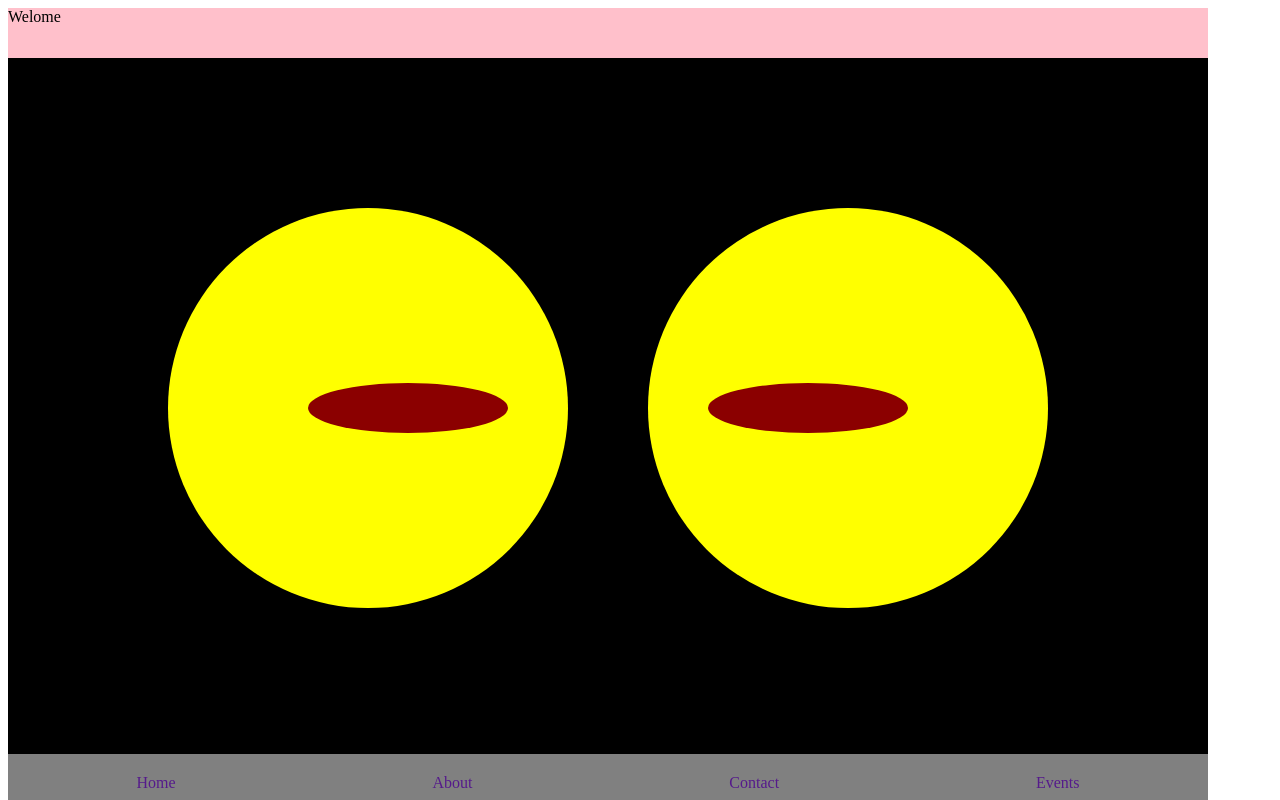
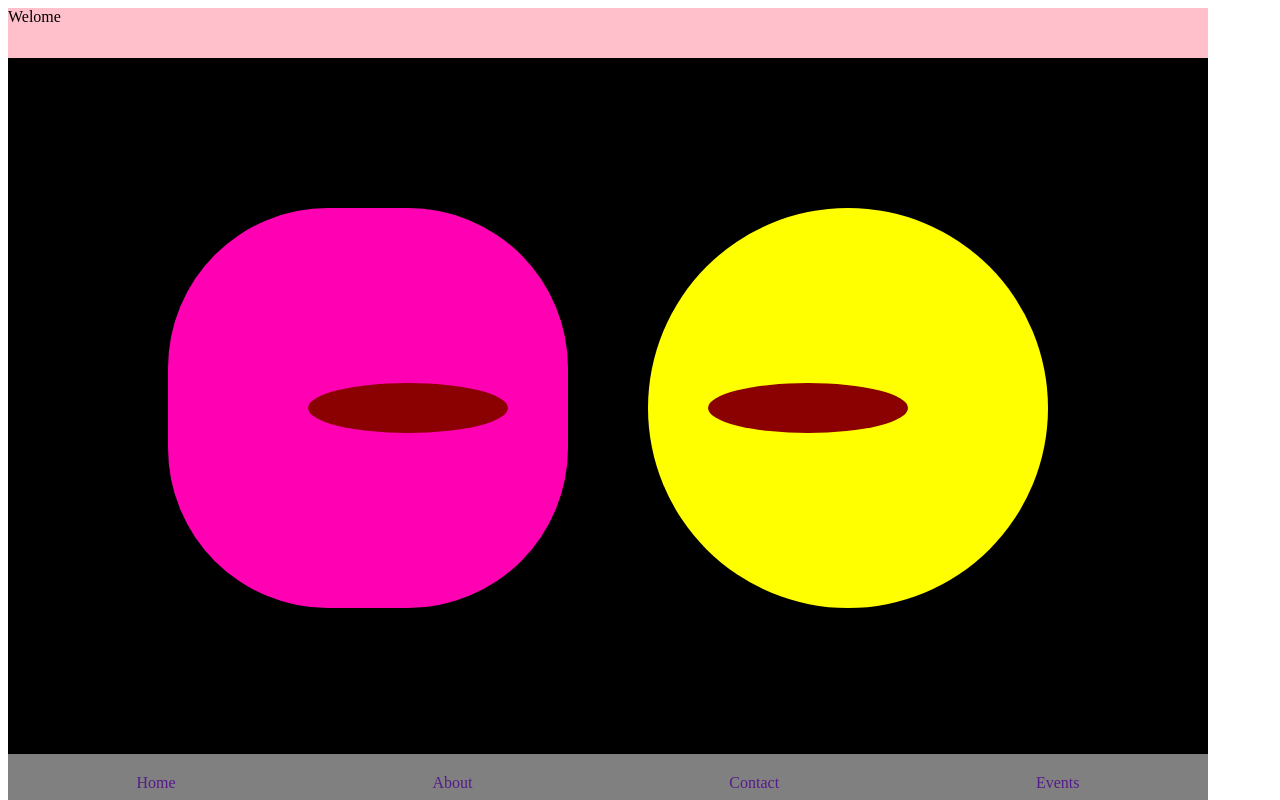
Before and after one commit to Jerwinmabalo2005/flex-activity, a plain HTML site: page Activity.html in a window 1280 px wide. Shown: the top 800 px of the page. Drawn offline with Linux system fonts and the light colour scheme.

Commit message:
updated color

```diff
--- a/Activity.html
+++ b/Activity.html
@@ -8,10 +8,9 @@
       body {
         max-width: 1200px;
       }
-      header{
+      header {
         background-color: pink;
         height: 50px;
-
       }
       .container {
         display: flex;
@@ -23,22 +22,22 @@
         align-items: center;
       }
       .box {
-        background-color: yellow;
+        background-color: rgb(255, 0, 179);
         width: 400px;
         height: 400px;
-        border-radius: 50%;
+        border-radius: 40%;
         position: relative;
         margin-right: 40px;
       }
       .box1 {
-        background-color:  darkred;
+        background-color: darkred;
         width: 200px;
         height: 50px;
         border-radius: 50%;
         position: absolute;
-        margin-right:400px;
+        margin-right: 400px;
       }
-       .box2 {
+      .box2 {
         background-color: yellow;
         width: 400px;
         height: 400px;
@@ -52,9 +51,8 @@
         height: 50px;
         border-radius: 50%;
         position: absolute;
-        margin-left:400px;
+        margin-left: 400px;
       }
-
 
       .list a {
         text-decoration: none;
@@ -87,17 +85,13 @@
   </head>
 
   <body>
-    <header>
-      Welome
-    </header>
+    <header>Welome</header>
     <div class="container">
       <div class="box"></div>
       <div class="box1"></div>
       <div class="box2"></div>
       <div class="box3"></div>
     </div>
-
-
 
     <nav class="navbar">
       <ul class="list">
```
